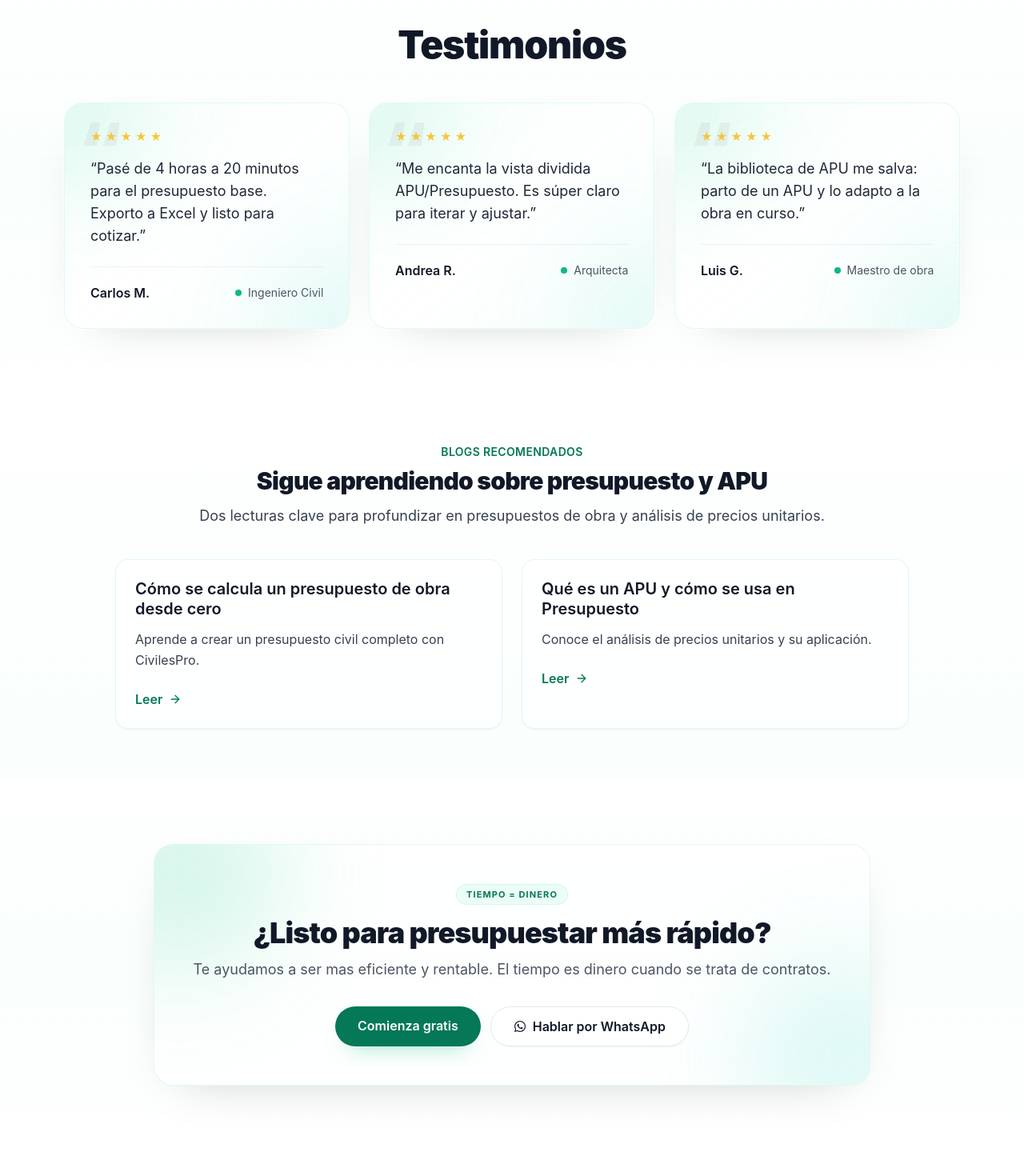
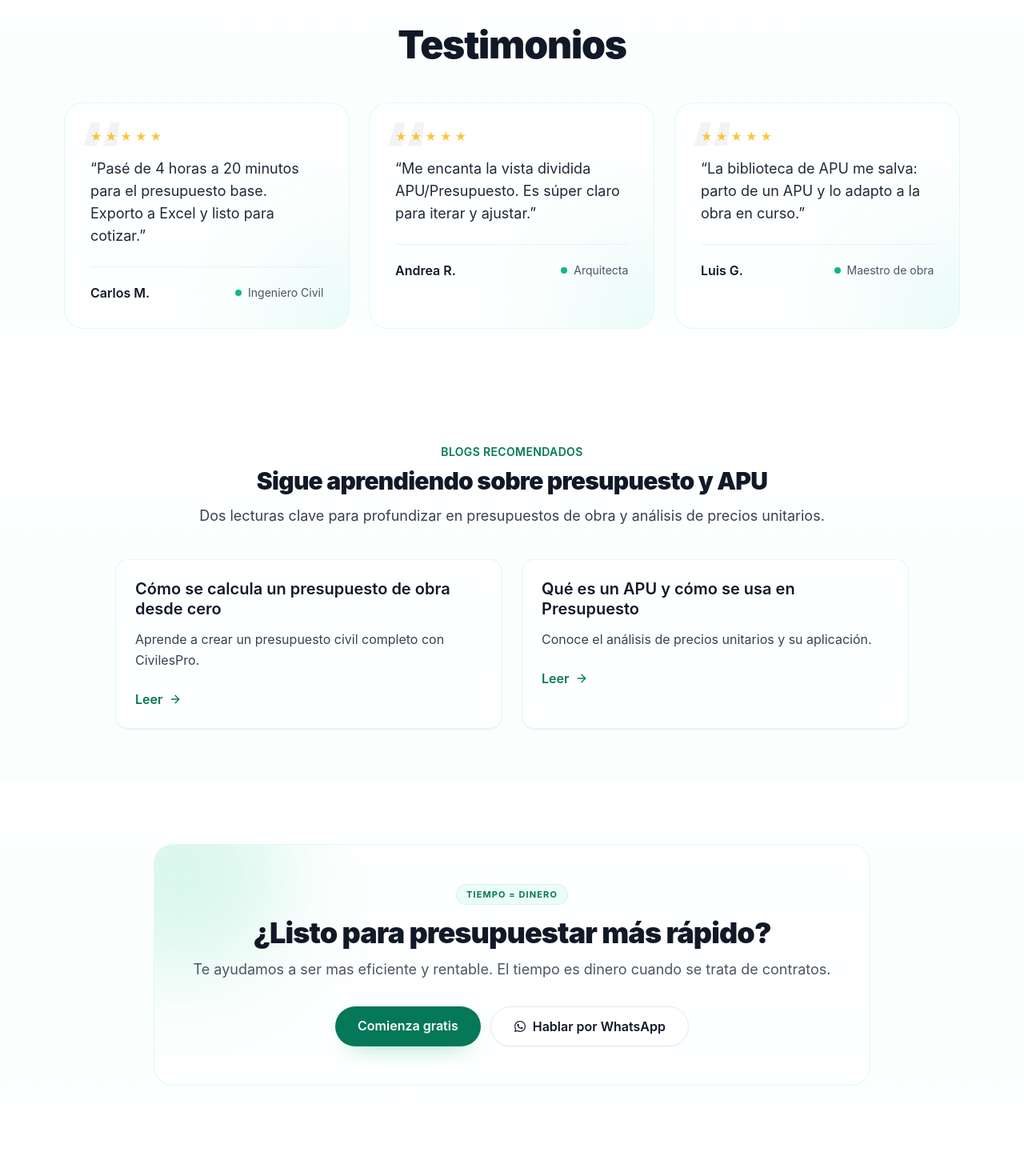
Before and after one commit to CivilesPro/pagina-principal, a React (Vite) app: page /plataforma in a window 1280 px wide. Shown: the part 6560-8030 px from the top of the page at 80% size. Built offline with nearby package versions, Linux system fonts and the light colour scheme.

Commit message:
mejorando textos pagina principal

```diff
--- a/src/pages/PlataformaPage.jsx
+++ b/src/pages/PlataformaPage.jsx
@@ -563,9 +563,9 @@ function Testimonials() {
               once={false}
               rootMargin="-20% 0px -20% 0px"
             >
-              <article className="relative h-full overflow-hidden rounded-3xl border border-emerald-100/70 bg-white/70 p-7 shadow-[0_20px_60px_-45px_rgba(0,0,0,0.35)] backdrop-blur-md ring-1 ring-white/50 transition-all duration-200 hover:-translate-y-1 hover:shadow-[0_28px_80px_-55px_rgba(0,0,0,0.45)] md:p-8">
-                <div className="pointer-events-none absolute inset-0 rounded-3xl bg-gradient-to-br from-emerald-50/60 via-white/40 to-teal-50/60 opacity-70" aria-hidden="true" />
-                <div className="pointer-events-none absolute -top-24 -left-24 h-48 w-48 rounded-full bg-emerald-400/15 blur-3xl" aria-hidden="true" />
+              <article className="relative h-full overflow-hidden rounded-3xl border border-emerald-100/70 bg-white/70 p-7 backdrop-blur-md ring-1 ring-white/50 transition-all duration-200 hover:-translate-y-1  md:p-8">
+
+
                 <div className="pointer-events-none absolute -bottom-28 -right-28 h-56 w-56 rounded-full bg-teal-400/10 blur-3xl" aria-hidden="true" />
                 <div className="pointer-events-none absolute top-3 left-4 text-[90px] font-black leading-none text-gray-900/5 select-none" aria-hidden="true">
                   “
@@ -653,7 +653,7 @@ export default function PlataformaPage() {
     <>
       <SEO
         title="Presupuesto de Obra con APU — Civiles Pro"
-        description="Crea presupuestos de obra en minutos con APU conectados. Biblioteca de +180 APU, vista dividida y exportación a Excel/PDF."
+        description="Crea presupuestos de obra en minutos con APU conectados. Biblioteca de APU, vista dividida y exportación a Excel/PDF."
         url={`${SITE_URL}${canonicalPath}`}
         canonical={`${SITE_URL}${canonicalPath}`}
       />
@@ -788,9 +788,9 @@ export default function PlataformaPage() {
       {/* ===== CTA final ===== */}
       <section className="bg-gradient-to-b from-white via-emerald-50/30 to-white py-20">
         <div className="mx-auto max-w-6xl px-4">
-          <div className="relative mx-auto max-w-4xl overflow-hidden rounded-3xl border border-emerald-100/70 bg-white/70 p-10 text-center shadow-[0_20px_60px_-35px_rgba(0,0,0,0.25)] backdrop-blur-md md:p-12">
+          <div className="relative mx-auto max-w-4xl overflow-hidden rounded-3xl border border-emerald-100/70 bg-white/70 p-10 text-center  backdrop-blur-md md:p-12">
             <span className="pointer-events-none absolute -top-24 -left-24 h-64 w-64 rounded-full bg-emerald-400/20 blur-3xl" />
-            <span className="pointer-events-none absolute -bottom-24 -right-24 h-64 w-64 rounded-full bg-teal-400/15 blur-3xl" />
+
             <div className="relative">
               <div className="inline-flex items-center rounded-full bg-emerald-50 px-3 py-1 text-[11px] font-bold uppercase tracking-widest text-emerald-700 ring-1 ring-emerald-100">
                 tiempo = dinero
```
